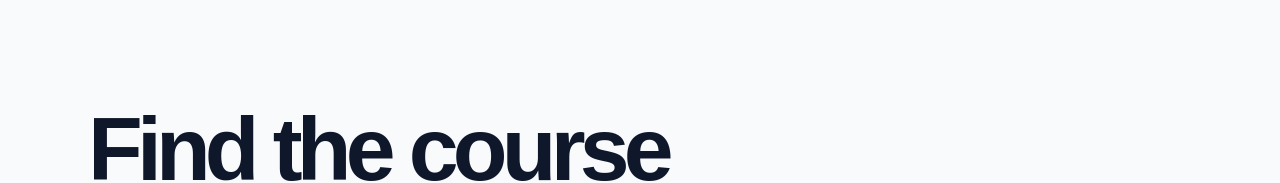
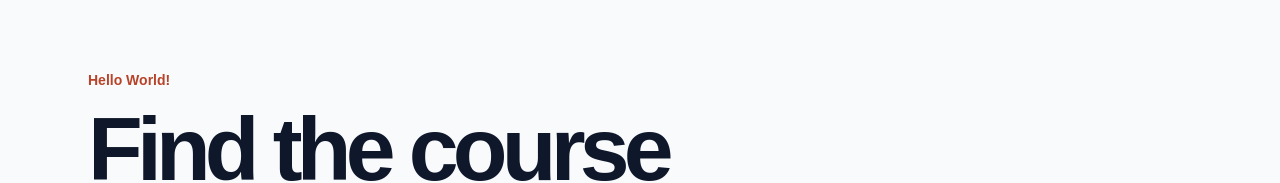
Before and after one commit to KaioshinKami/advWebLab, a Next.js app: page / in a window 1280 px wide. Shown: the part 194-377 px from the top of the page. Built offline with nearby package versions, Linux system fonts and the light colour scheme.

Commit message:
feat: add Hello World to home page

```diff
--- a/app/page.tsx
+++ b/app/page.tsx
@@ -4,6 +4,9 @@ export default function Home() {
   return (
     <section className="grid min-h-[560px] grid-cols-[minmax(0,1.6fr)_minmax(260px,0.7fr)] items-end gap-[clamp(52px,9vw,120px)] max-[760px]:min-h-0 max-[760px]:grid-cols-1 max-[760px]:items-start">
       <div>
+        <p className="mb-4 text-sm font-semibold text-[#b94328] dark:text-orange-400">
+          Hello World!
+        </p>
         <h1 className="max-w-[850px] text-[clamp(2.8rem,7vw,6.4rem)] font-[650] leading-[0.98] tracking-[-0.065em]">
           Find the course that moves your skills forward.
         </h1>
```
